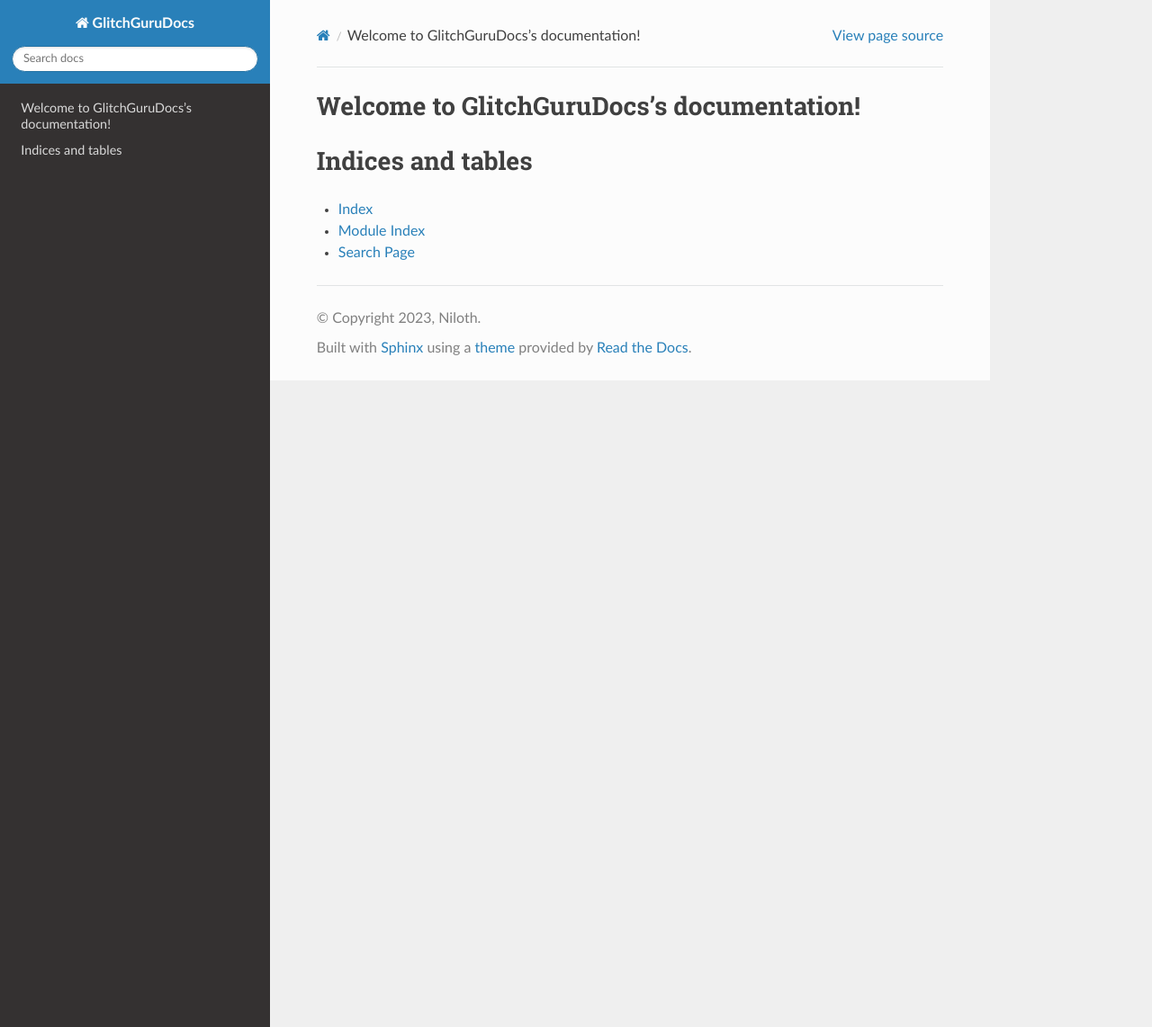
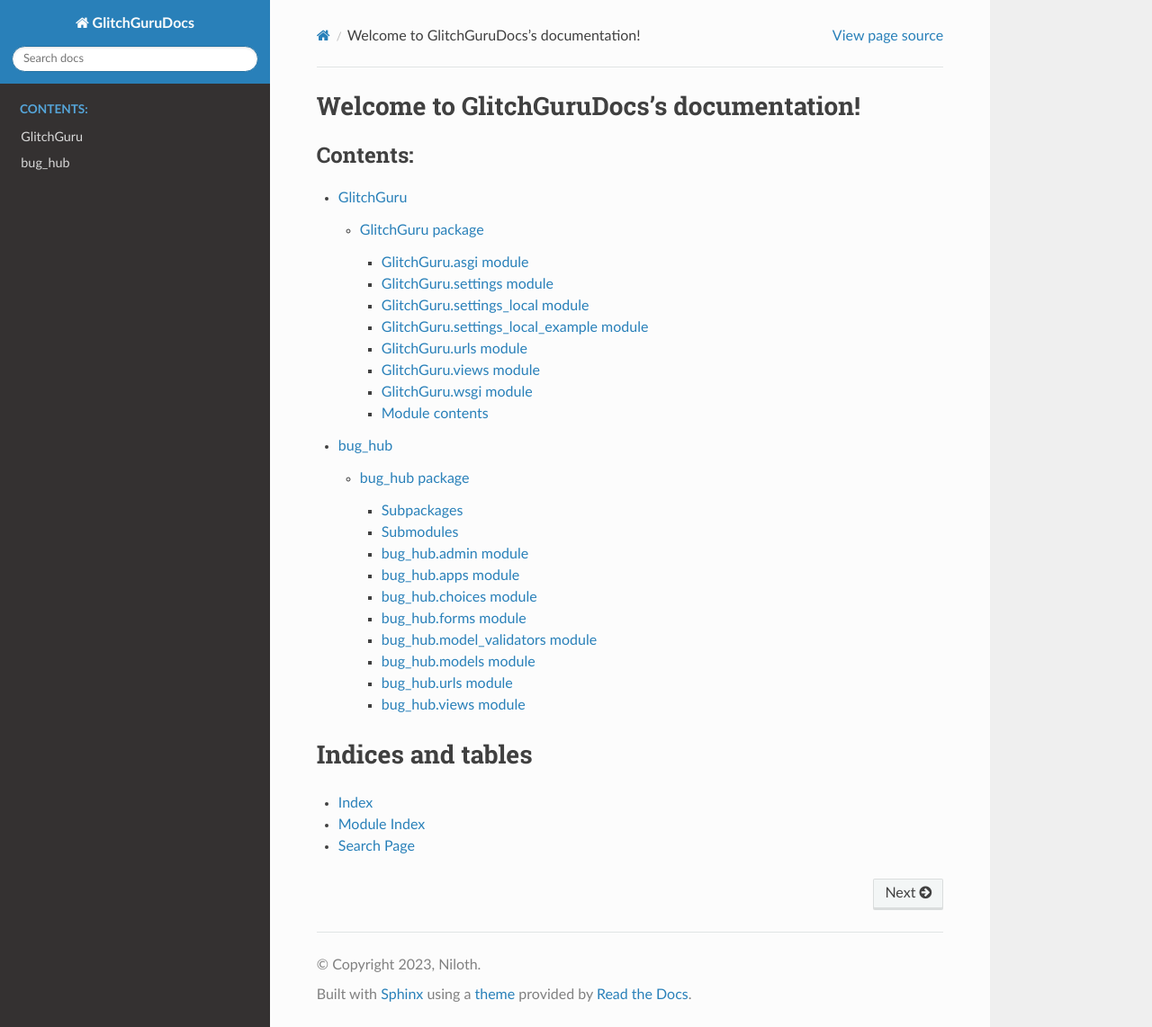
Before and after one commit to Niloth-p/glitch-guru, a Sphinx documentation site: the page built from docs/source/index.rst, in a window 1280 px wide and 1142 px high. Shown: the whole window at 90% size. Built offline with Sphinx 7.4.7 and the Read the Docs theme 2.0.0, drawn with Linux system fonts in a browser that asks for light colours.

Commit message:
docs: Create Sphinx documentation for bug_hub and GlitchGuru modules

```diff
--- /dev/null
+++ b/docs/source/GlitchGuru.rst
@@ -0,0 +1,65 @@
+GlitchGuru package
+==================
+
+GlitchGuru.asgi module
+----------------------
+
+.. automodule:: GlitchGuru.asgi
+   :members:
+   :undoc-members:
+   :show-inheritance:
+
+GlitchGuru.settings module
+--------------------------
+
+.. automodule:: GlitchGuru.settings
+   :members:
+   :undoc-members:
+   :show-inheritance:
+
+GlitchGuru.settings\_local module
+---------------------------------
+
+.. automodule:: GlitchGuru.settings_local
+   :noindex:
+   :show-inheritance:
+
+GlitchGuru.settings\_local\_example module
+------------------------------------------
+
+.. automodule:: GlitchGuru.settings_local_example
+   :members:
+   :undoc-members:
+   :show-inheritance:
+
+GlitchGuru.urls module
+----------------------
+
+.. automodule:: GlitchGuru.urls
+   :members:
+   :undoc-members:
+   :show-inheritance:
+
+GlitchGuru.views module
+-----------------------
+
+.. automodule:: GlitchGuru.views
+   :members:
+   :undoc-members:
+   :show-inheritance:
+
+GlitchGuru.wsgi module
+----------------------
+
+.. automodule:: GlitchGuru.wsgi
+   :members:
+   :undoc-members:
+   :show-inheritance:
+
+Module contents
+---------------
+
+.. automodule:: GlitchGuru
+   :members:
+   :undoc-members:
+   :show-inheritance:
--- /dev/null
+++ b/docs/source/bug_hub.rst
@@ -0,0 +1,78 @@
+bug\_hub package
+================
+
+Subpackages
+-----------
+
+.. toctree::
+   :maxdepth: 4
+
+   bug_hub.migrations
+   bug_hub.tests
+
+Submodules
+----------
+
+bug\_hub.admin module
+---------------------
+
+.. automodule:: bug_hub.admin
+   :members:
+   :undoc-members:
+   :show-inheritance:
+
+bug\_hub.apps module
+--------------------
+
+.. automodule:: bug_hub.apps
+   :members:
+   :undoc-members:
+   :show-inheritance:
+
+bug\_hub.choices module
+-----------------------
+
+.. automodule:: bug_hub.choices
+   :members:
+   :undoc-members:
+   :show-inheritance:
+
+bug\_hub.forms module
+---------------------
+
+.. automodule:: bug_hub.forms
+   :members:
+   :undoc-members:
+   :show-inheritance:
+
+bug\_hub.model\_validators module
+---------------------------------
+
+.. automodule:: bug_hub.model_validators
+   :members:
+   :undoc-members:
+   :show-inheritance:
+
+bug\_hub.models module
+----------------------
+
+.. automodule:: bug_hub.models
+   :members:
+   :undoc-members:
+   :show-inheritance:
+
+bug\_hub.urls module
+--------------------
+
+.. automodule:: bug_hub.urls
+   :members:
+   :undoc-members:
+   :show-inheritance:
+
+bug\_hub.views module
+---------------------
+
+.. automodule:: bug_hub.views
+   :members:
+   :undoc-members:
+   :show-inheritance:
--- a/docs/source/index.rst
+++ b/docs/source/index.rst
@@ -7,10 +7,10 @@ Welcome to GlitchGuruDocs's documentation!
 ==========================================
 
 .. toctree::
-   :maxdepth: 2
+   :maxdepth: 3
    :caption: Contents:
 
-
+   modules
 
 Indices and tables
 ==================
--- /dev/null
+++ b/docs/source/modules.rst
@@ -0,0 +1,15 @@
+GlitchGuru
+=======
+
+.. toctree::
+   :maxdepth: 4
+
+   GlitchGuru
+
+bug_hub
+=======
+
+.. toctree::
+   :maxdepth: 4
+
+   bug_hub
```
Also changed, not shown: docs/source/bug_hub.migrations.rst (added, +29 -0 lines), docs/source/bug_hub.tests.forms.rst (added, +21 -0 lines), docs/source/bug_hub.tests.models.rst (added, +21 -0 lines), docs/source/bug_hub.tests.rst (added, +20 -0 lines), docs/source/bug_hub.tests.views.rst (added, +37 -0 lines).
